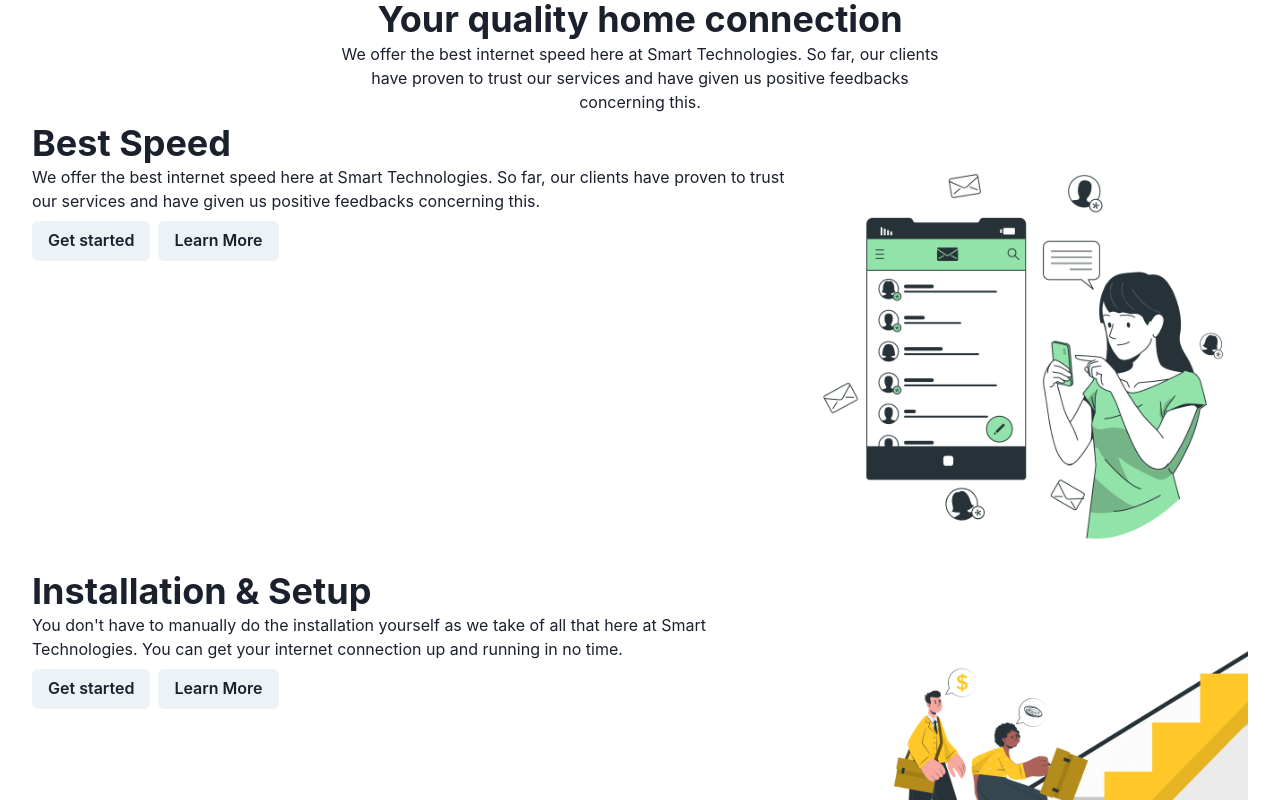
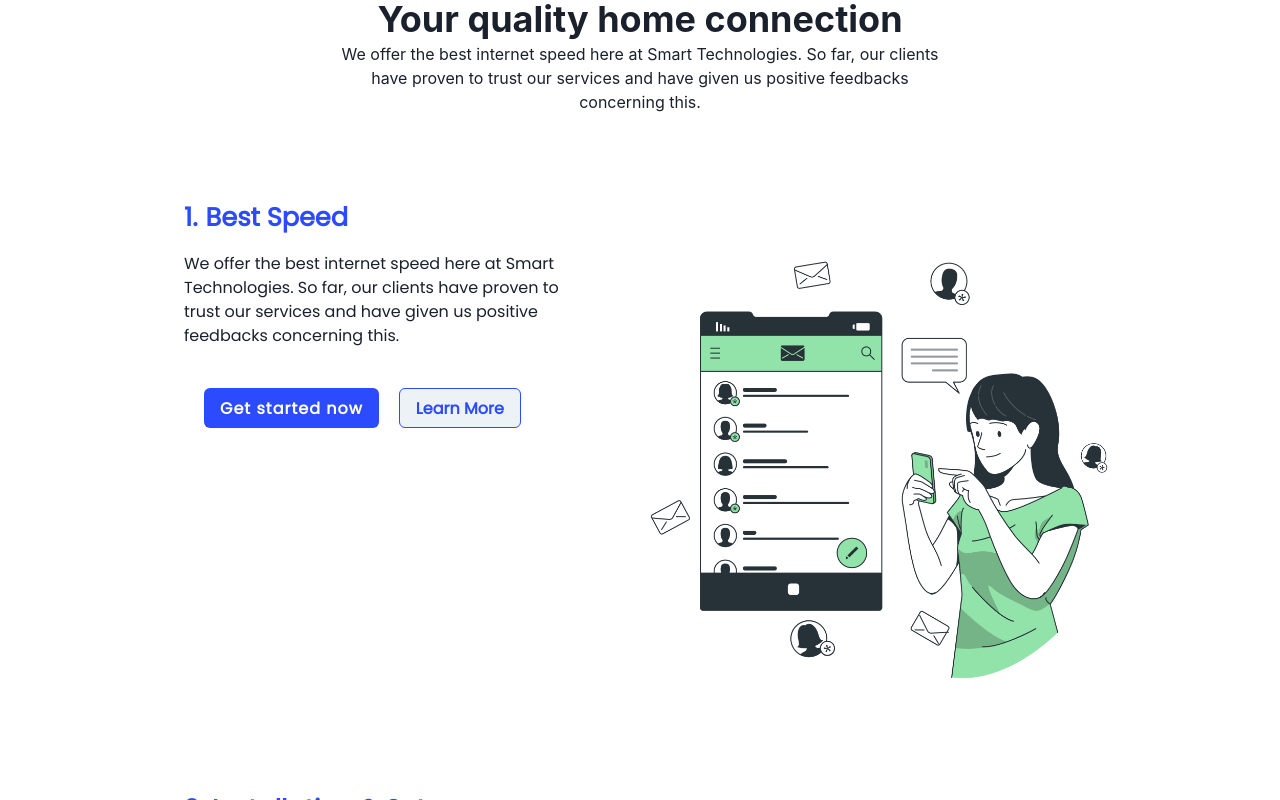
Before and after one commit to Kiddo-prog/wifibase-, a Next.js app: page / in a window 1280 px wide. Shown: the part 1180-1980 px from the top of the page. Built offline with nearby package versions, Linux system fonts and the light colour scheme.

Commit message:
Modified features styling

```diff
--- a/components/Homepage/Features.js
+++ b/components/Homepage/Features.js
@@ -6,28 +6,87 @@ import {
     Image,
     Flex,
     Button,
-    HStack } from '@chakra-ui/react'
+    HStack,
+    Spacer
+ } from '@chakra-ui/react'
 import data from '../../lib/data.json'
 
 export default function Features(){
     return(
-        <Stack>
-            <Box>
+        <>
+            <Box marginX={'2em'}>
                 {
                     data.Features.map((features, index) => (
-                        <Box key={index}>
-                            <Flex justifyContent={'space-around'}>
-                                <Box>
-                                    <Heading>{features.heading}</Heading>
-                                    <Text>{features.description}</Text>
-                                    <HStack mt={2}>
-                                        <Button as={'a'} href={'/register'}>Get started</Button>
-                                        <Button as={'a'} href={'/services'}>Learn More</Button>
+                            <Flex
+                                key={features.description}
+                                justifyContent={'space-around'}
+                                flexDirection={{base: 'column', md: 'row', lg: 'row'}}
+                                marginX={20}
+                                marginY={20}
+                                _even={{
+                                    sm: {flexDirection: 'row-reverse', flexWrap: 'wrap'},
+                                    md: {flexWrap: 'nowrap', flexDirection: 'column'},
+                                    lg: {flexWrap: 'nowrap', flexDirection: 'column'}
+                                }}
+                                 >
+                                <Box marginX={{base: 5, md: 7, lg: 10}}>
+                                    <HStack >
+                                        <Heading
+                                            fontFamily={"'Poppins', sans-serif"}
+                                            color={'rgb(44, 75, 255)'}
+                                            fontSize={{base: '0.8em', md: '1.2em', lg: '1.6em'}}>
+                                            {++index}.
+                                        </Heading>
+                                        <Heading
+                                            fontFamily={"'Poppins', sans-serif"}
+                                            color={'rgb(44, 75, 255)'}
+                                            fontSize={{base: '0.8em', md: '1.2em', lg: '1.6em'}}>
+                                            {features.heading}
+                                        </Heading>
                                     </HStack>
+                                        <Text
+                                            fontFamily={"'Poppins', sans-serif"}
+                                            mt={5}
+                                            fontSize={{base: '0.7em', md: '0.8em', lg: '1em'}}>
+                                            {features.description}
+                                        </Text>
+                                    <Flex
+                                        mt={10}
+                                        flexDirection={{base: 'column', md: 'row', lg: 'row'}}
+                                        >
+                                        <Button
+                                            as={'a'}
+                                            href={'/register'}
+                                            bgColor={'rgb(44, 75, 255)'}
+                                            color={'white'}
+                                            _hover={{bgColor: 'blue'}}
+                                            fontFamily={"'Poppins', sans-serif"}
+                                            letterSpacing={1}
+                                            mx={{base: 0, md: 5, lg: 5}}
+                                            fontSize={{base: '0.7em', md: '0.8em', lg: '1em'}}
+                                            w={{base: '100%', md: 'auto', lg: 'auto'}}
+                                            mb={5}
+                                            >
+                                                Get started now
+                                        </Button>
+                                        <Button
+                                            as={'a'}
+                                            href={'/services'}
+                                            border={'1px solid rgb(44, 75, 255)'}
+                                            color={'rgb(44, 75, 255)'}
+                                            fontFamily={"'Poppins', sans-serif"}
+                                            fontSize={{base: '0.7em', md: '0.8em', lg: '1em'}}
+                                            >
+                                                Learn More
+                                            </Button>
+                                    </Flex>
                                 </Box>
-                                <Image src={features.image} alt={'features'} objectFit={'cover'} boxSize={'md'} />
+                                <Image
+                                    src={features.image}
+                                    alt={'features'}
+                                    objectFit={'cover'}
+                                    boxSize={{base: 'md', md: 'md', lg: 'lg'}} />
                             </Flex>
-                        </Box>
                     ))
                 }
             </Box>
@@ -44,6 +103,6 @@ export default function Features(){
                             ))
                         }
                     </HStack>
-        </Stack>
+        </>
     )
 }
```
